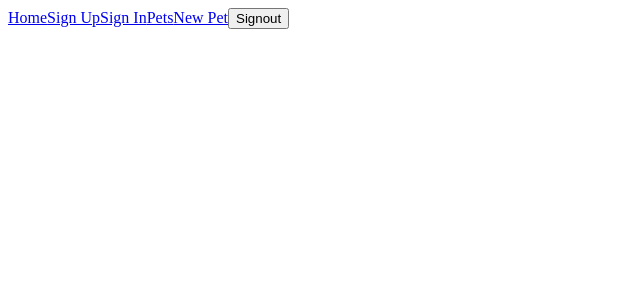
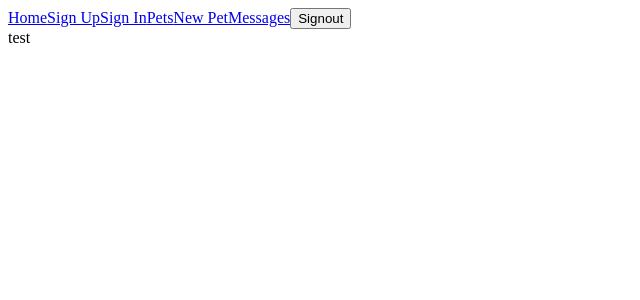
Before and after one commit to Jonathan-MacDuff/Pet-Finder-V2, a React (Create React App) app in the folder client/: page /messages in a window 1280 px wide. Shown: the top 300 px of the page, without its empty margins (0-640 px from the left). Built offline with nearby package versions, Linux system fonts and the light colour scheme; no server answers.

Commit message:
Added basic framework for Messages page, navigation, and class

```diff
--- a/client/src/components/App.js
+++ b/client/src/components/App.js
@@ -8,6 +8,7 @@ import Signin from "../pages/Signin";
 import PetUpdateForm from "./PetUpdateForm";
 import SinglePet from "./SinglePet";
 import PetSightings from "./PetSightings";
+import Messages from "../pages/Messages";
 import { useEffect, useState } from "react";
 
 function App() {
@@ -50,6 +51,9 @@ function App() {
           <Route path='/sighting/:id'>
             <PetSightings />
           </Route>
+          <Route path='/messages'>
+            <Messages />
+          </Route>
         </Switch>
       </main>
     </>
--- a/client/src/components/NavBar.js
+++ b/client/src/components/NavBar.js
@@ -20,6 +20,7 @@ function NavBar() {
             <Link to="/signin">Sign In</Link>
             <Link to="/pets">Pets</Link>
             <Link to="/petform">New Pet</Link>
+            <Link to="/messages">Messages</Link>
             <button onClick={handleSignout}>Signout</button>
         </nav>
     );
--- /dev/null
+++ b/client/src/pages/Messages.js
@@ -0,0 +1,13 @@
+import React from "react";
+
+function Messages() {
+
+
+    return (
+        <div>
+          test
+        </div>
+    )
+}
+
+export default Messages
```
